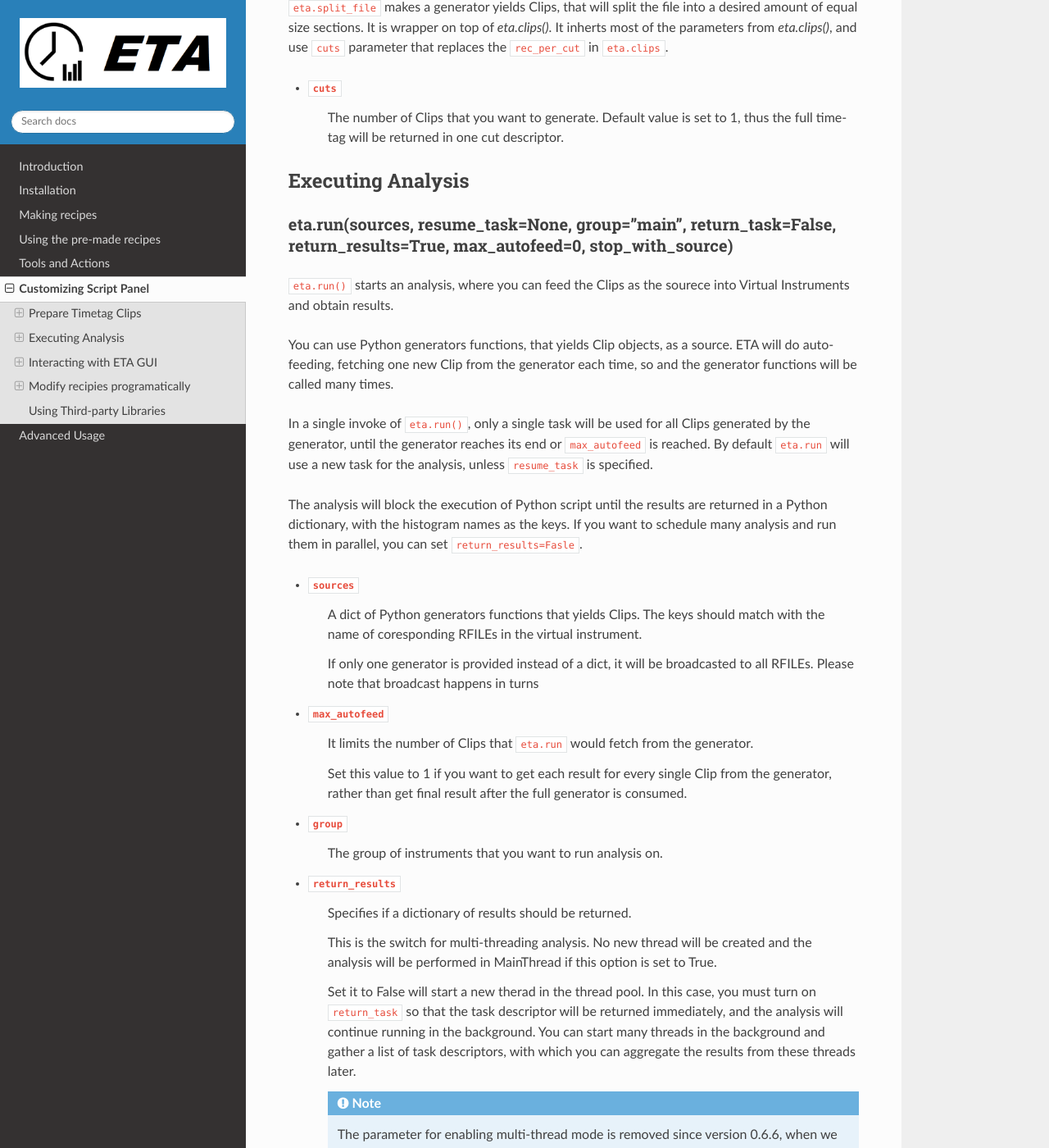
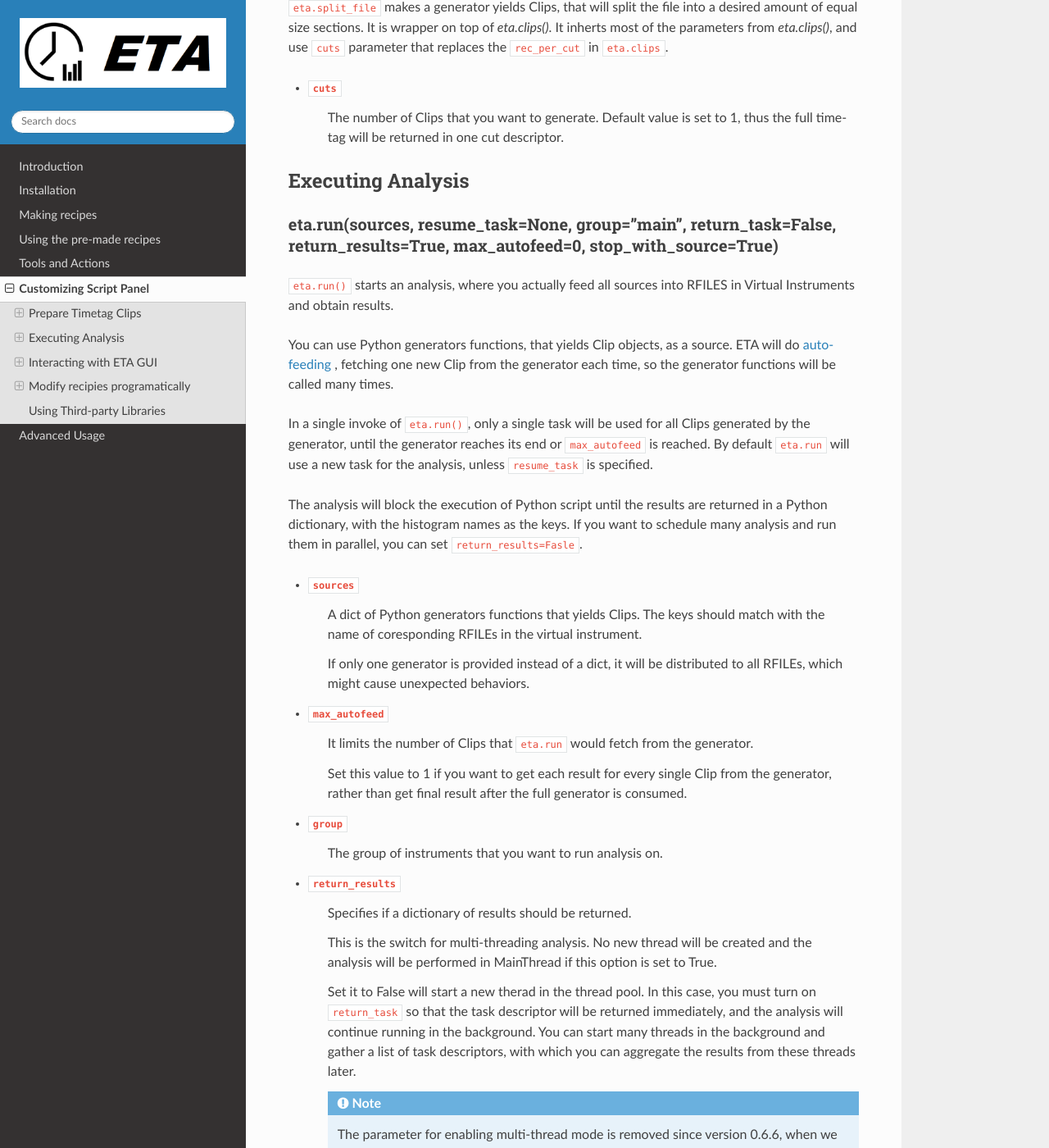
Before and after one commit to timetag/timetag.github.io, a Sphinx documentation site: the page built from docs/python.rst, in a window 1280 px wide and 1400 px high, scrolled down 3865 px. Shown: the whole window at 82% size. Built offline with Sphinx 7.4.7 and the Read the Docs theme 2.0.0, drawn with Linux system fonts in a browser that asks for light colours.

Commit message:
Update python.rst

```diff
--- a/docs/python.rst
+++ b/docs/python.rst
@@ -110,12 +110,12 @@ eta.split_file(filename,  modify_clip=None, cuts=1, format=-1, wait_timeout=0, r
 Executing Analysis
 -----
 
-eta.run(sources, resume_task=None, group="main", return_task=False, return_results=True, max_autofeed=0, stop_with_source)
+eta.run(sources, resume_task=None, group="main", return_task=False, return_results=True, max_autofeed=0, stop_with_source=True)
 ......
 
-``eta.run()`` starts an analysis, where you can feed the Clips as the sourece into Virtual Instruments and obtain results.
+``eta.run()`` starts an analysis, where you actually feed all sources into RFILES in Virtual Instruments and obtain results.
 
-You can use Python generators functions, that yields Clip objects, as a source. ETA will do auto-feeding, fetching one new Clip from the generator each time, so and the generator functions will be called many times.
+You can use Python generators functions, that yields Clip objects, as a source. ETA will do `auto-feeding <https://github.com/timetag/ETA/issues/122>`_ , fetching one new Clip from the generator each time, so the generator functions will be called many times.
 
 In a single invoke of ``eta.run()``, only a single task will be used for all Clips generated by the generator, until the generator reaches its end or ``max_autofeed`` is reached.  By default ``eta.run`` will use a new task for the analysis, unless ``resume_task`` is specified.
 
@@ -124,7 +124,7 @@ The analysis will block the execution of Python script until the results are ret
 - ``sources``
     A dict of Python generators functions that yields Clips. The keys should match with the name of coresponding RFILEs in the virtual instrument.
 
-    If only one generator is provided instead of a dict, it will be broadcasted to all RFILEs. Please note that broadcast happens in turns
+    If only one generator is provided instead of a dict, it will be distributed to all RFILEs, which might cause unexpected behaviors.
 
 - ``max_autofeed``
     It limits the number of Clips that ``eta.run`` would fetch from the generator.
```
